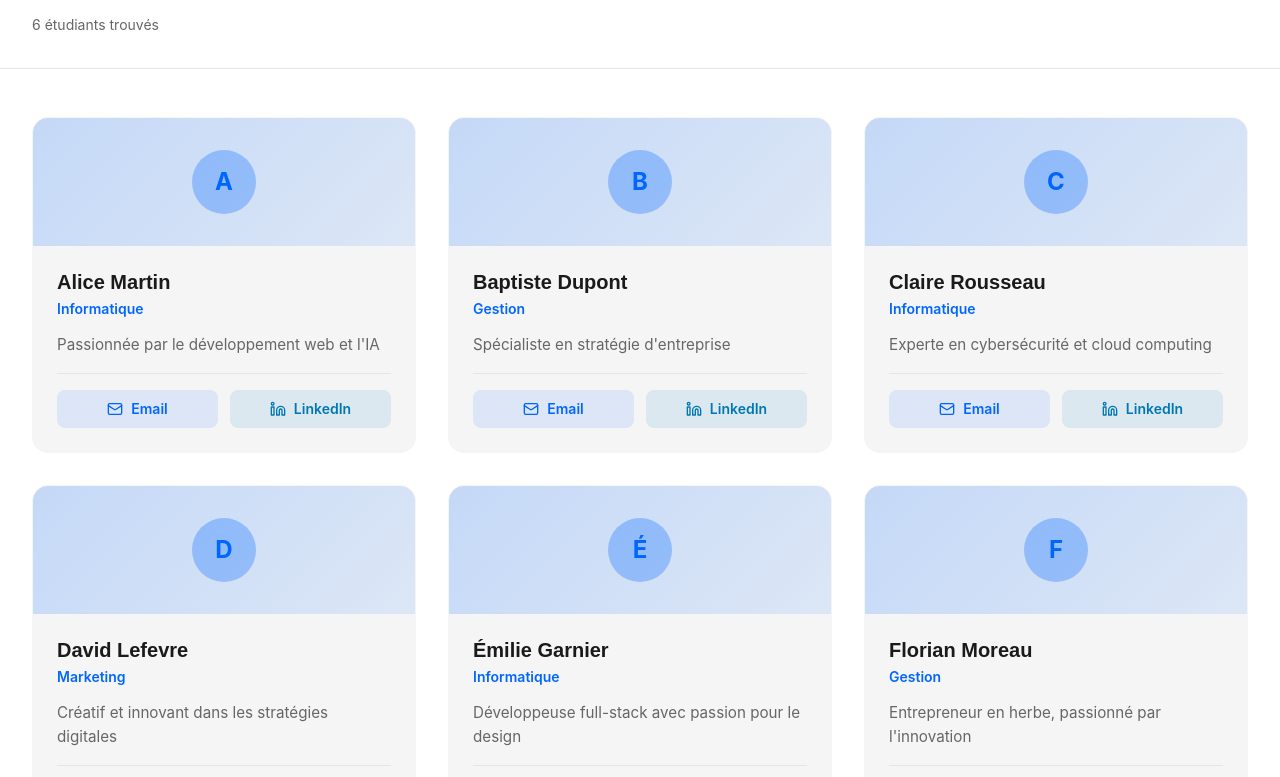
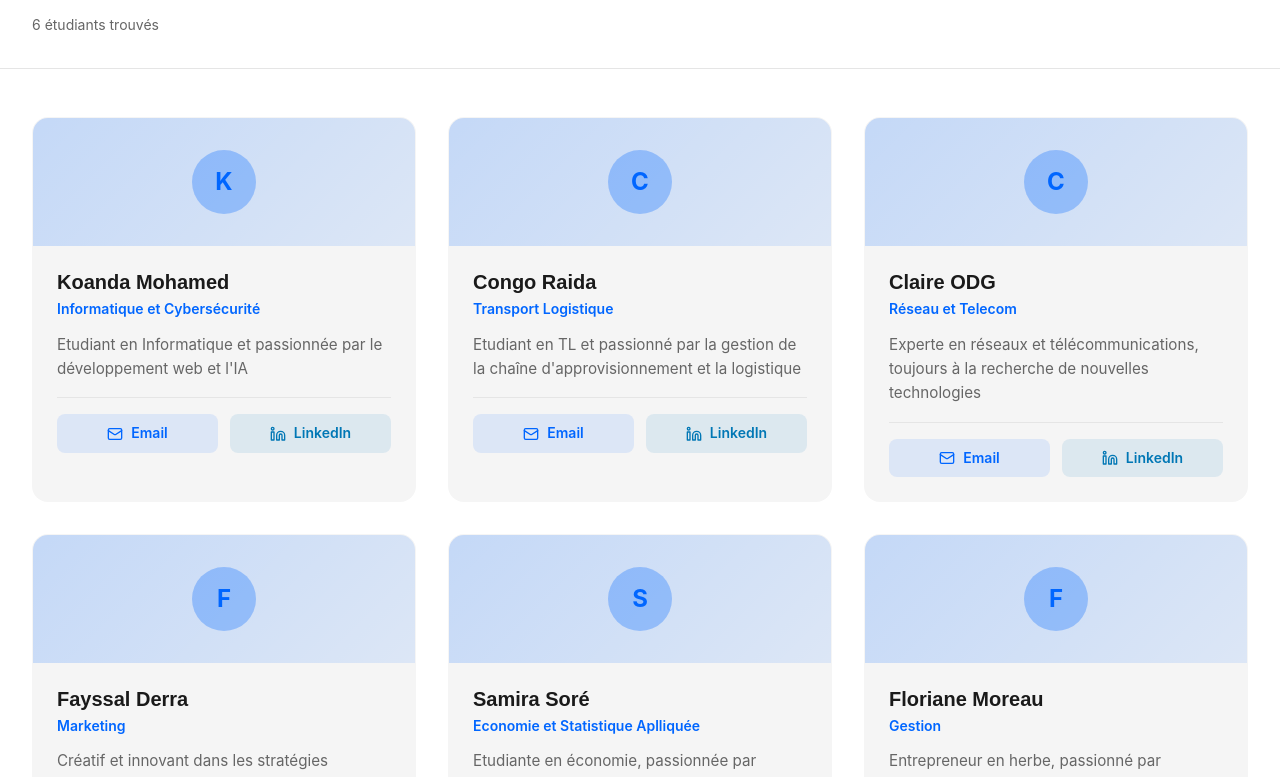
Before and after one commit to Severin-Dembele/ci_cd, a React (Vite) app: page /etudiants in a window 1280 px wide. Shown: the part 448-1225 px from the top of the page. Built offline with nearby package versions, Linux system fonts and the light colour scheme.

Commit message:
modification de mon ID

```diff
--- a/src/pages/Etudiants.tsx
+++ b/src/pages/Etudiants.tsx
@@ -15,51 +15,51 @@ interface Student {
 const STUDENTS: Student[] = [
   {
     id: 1,
-    name: 'Alice Martin',
-    specialization: 'Informatique',
-    bio: 'Passionnée par le développement web et l\'IA',
-    email: 'alice.martin@example.com',
-    linkedin: 'linkedin.com/in/alice-martin',
+    name: 'Koanda Mohamed',
+    specialization: 'Informatique et Cybersécurité',
+    bio: 'Etudiant en Informatique et passionnée par le développement web et l\'IA',
+    email: 'koandamohamedsani16@gmail.com',
+    linkedin: 'linkedin.com/in/koanda-mohamed',
   },
   {
     id: 2,
-    name: 'Baptiste Dupont',
-    specialization: 'Gestion',
-    bio: 'Spécialiste en stratégie d\'entreprise',
-    email: 'baptiste.dupont@example.com',
-    linkedin: 'linkedin.com/in/baptiste-dupont',
+    name: 'Congo Raida',
+    specialization: 'Transport Logistique',
+    bio: 'Etudiant en TL et passionné par la gestion de la chaîne d\'approvisionnement et la logistique',
+    email: 'congoraida@gmail.com',
+    linkedin: 'linkedin.com/in/congo-raida',
   },
   {
     id: 3,
-    name: 'Claire Rousseau',
-    specialization: 'Informatique',
-    bio: 'Experte en cybersécurité et cloud computing',
-    email: 'claire.rousseau@example.com',
-    linkedin: 'linkedin.com/in/claire-rousseau',
+    name: 'Claire ODG',
+    specialization: 'Réseau et Telecom',
+    bio: 'Experte en réseaux et télécommunications, toujours à la recherche de nouvelles technologies',
+    email: 'claire.ODG@gmail.com',
+    linkedin: 'linkedin.com/in/claire-ODG',
   },
   {
     id: 4,
-    name: 'David Lefevre',
+    name: 'Fayssal Derra',
     specialization: 'Marketing',
     bio: 'Créatif et innovant dans les stratégies digitales',
-    email: 'david.lefevre@example.com',
-    linkedin: 'linkedin.com/in/david-lefevre',
+    email: 'fayssal.derra@gmail.com',
+    linkedin: 'linkedin.com/in/fayssal-derra',
   },
   {
     id: 5,
-    name: 'Émilie Garnier',
-    specialization: 'Informatique',
-    bio: 'Développeuse full-stack avec passion pour le design',
-    email: 'emilie.garnier@example.com',
-    linkedin: 'linkedin.com/in/emilie-garnier',
+    name: 'Samira Soré',
+    specialization: 'Economie et Statistique Aplliquée',
+    bio: 'Etudiante en économie, passionnée par l\'analyse de données et les tendances économiques',
+    email: 'samira.sore@gmail.com',
+    linkedin: 'linkedin.com/in/samira-sore',
   },
   {
     id: 6,
-    name: 'Florian Moreau',
+    name: 'Floriane Moreau',
     specialization: 'Gestion',
     bio: 'Entrepreneur en herbe, passionné par l\'innovation',
-    email: 'florian.moreau@example.com',
-    linkedin: 'linkedin.com/in/florian-moreau',
+    email: 'floriane.moreau@gmail.com',
+    linkedin: 'linkedin.com/in/floriane-moreau',
   },
 ];
 
```
